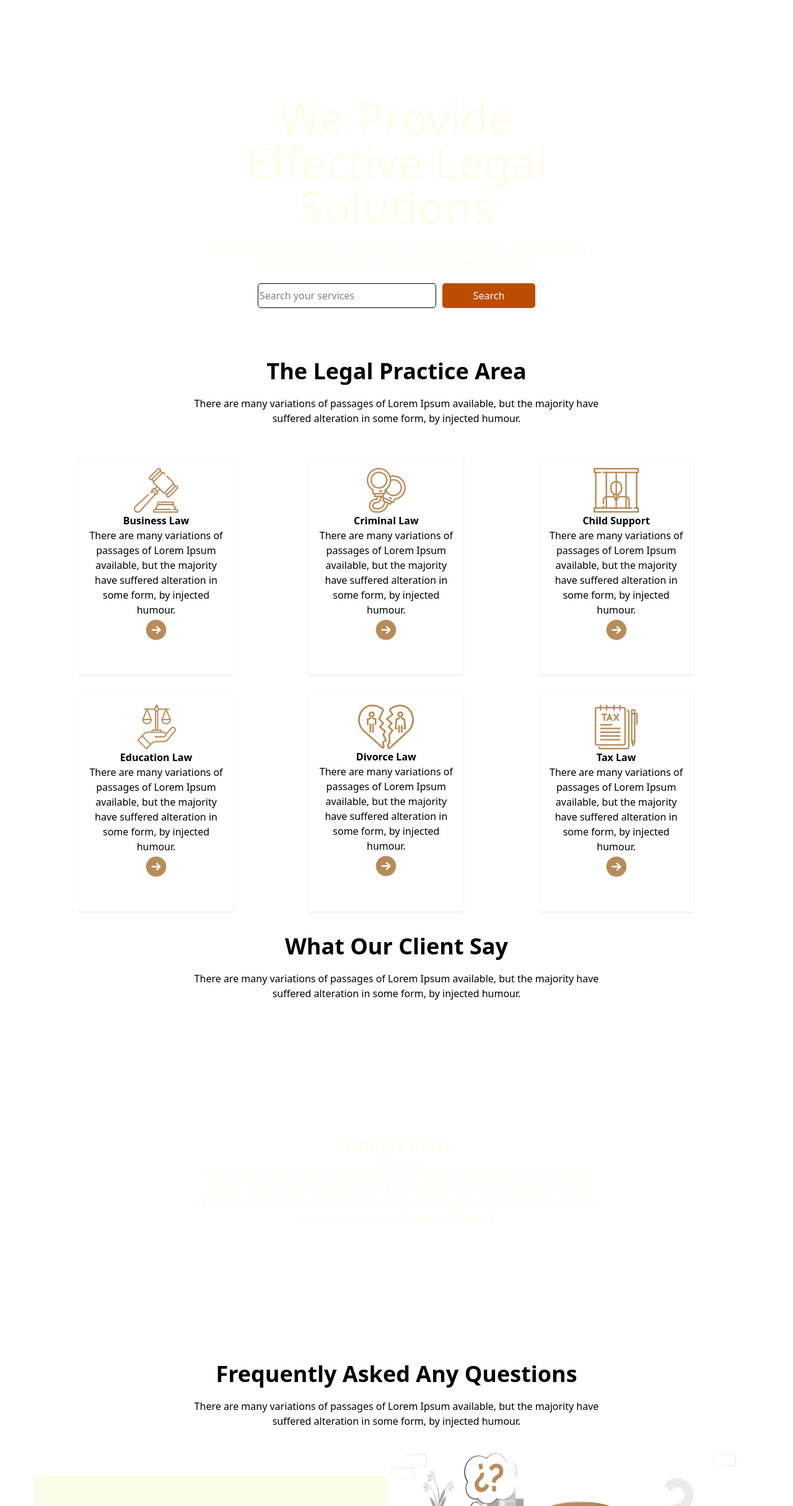
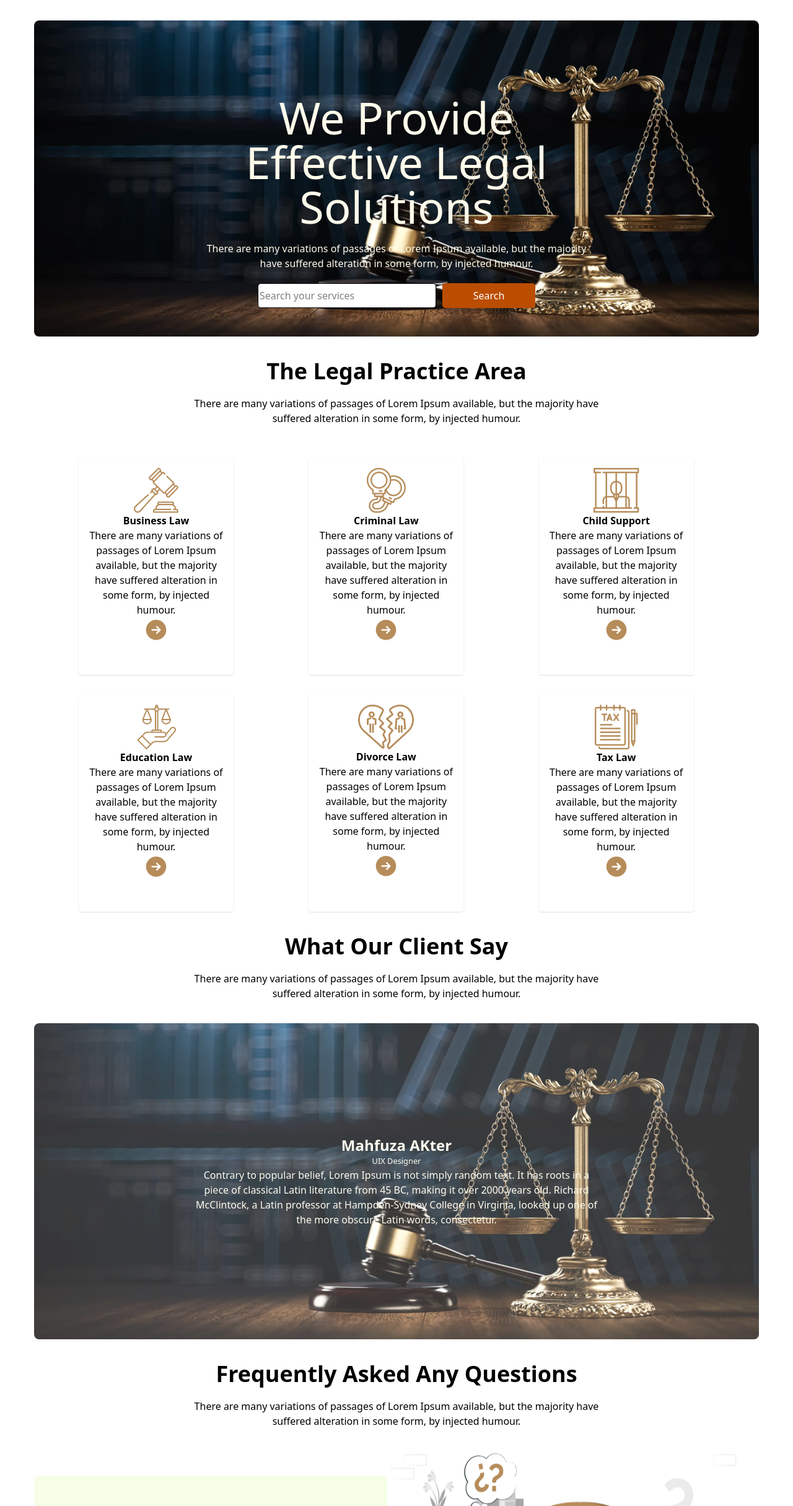
Before and after one commit to MstMahfuzaAkter/Legal_Solution, a plain HTML site: page index.html in a window 1280 px wide. Shown: the part 85-2515 px from the top of the page at 62% size. Drawn offline with nearby package versions, Linux system fonts and the light colour scheme; the site is published under a folder, as on GitHub Pages, so addresses that start at the root find nothing.

Commit message:
added image

```diff
--- a/index.html
+++ b/index.html
@@ -29,7 +29,7 @@
             <button class="lg:bg-amber-600 rounded-[8px] p-2.5 text-white font-bold ">Free Consultation</button>
         </div>
         <div
-            class="bg-[url(/images/banner.png)] w-full h-[510px] rounded-[8px] mt-9 text-center text-amber-50 bg-gradient-to-l from-black/60 via-transparent to black/100 z-10 ">
+            class="bg-[url(./images/banner.png)] w-full h-[510px] rounded-[8px] mt-9 text-center text-amber-50 bg-gradient-to-l from-black/60 via-transparent to black/100 z-10 ">
             <div class="absolute inset-0 flex flex-col items-center justify-center w-[668px] m-auto p-2">
                 <h1 class="text-7xl mt-5">We Provide Effective Legal Solutions</h1>
                 <p class="mt-5">There are many variations of passages of Lorem Ipsum available, but the majority have
@@ -101,7 +101,7 @@
         </section>
         <section>
             <div
-                class="bg-[url(/images/banner.png)] w-full h-[510px] rounded-[8px] mt-9 text-center text-amber-50 opacity-80 flex ">
+                class="bg-[url(./images/banner.png)] w-full h-[510px] rounded-[8px] mt-9 text-center text-amber-50 opacity-80 flex ">
                 <div class="flex flex-col items-center justify-center w-[668px] m-auto p-2">
                     <h4 class="text-2xl font-bold">Mahfuza AKter</h4>
                     <small>UIX Designer</small>
```
